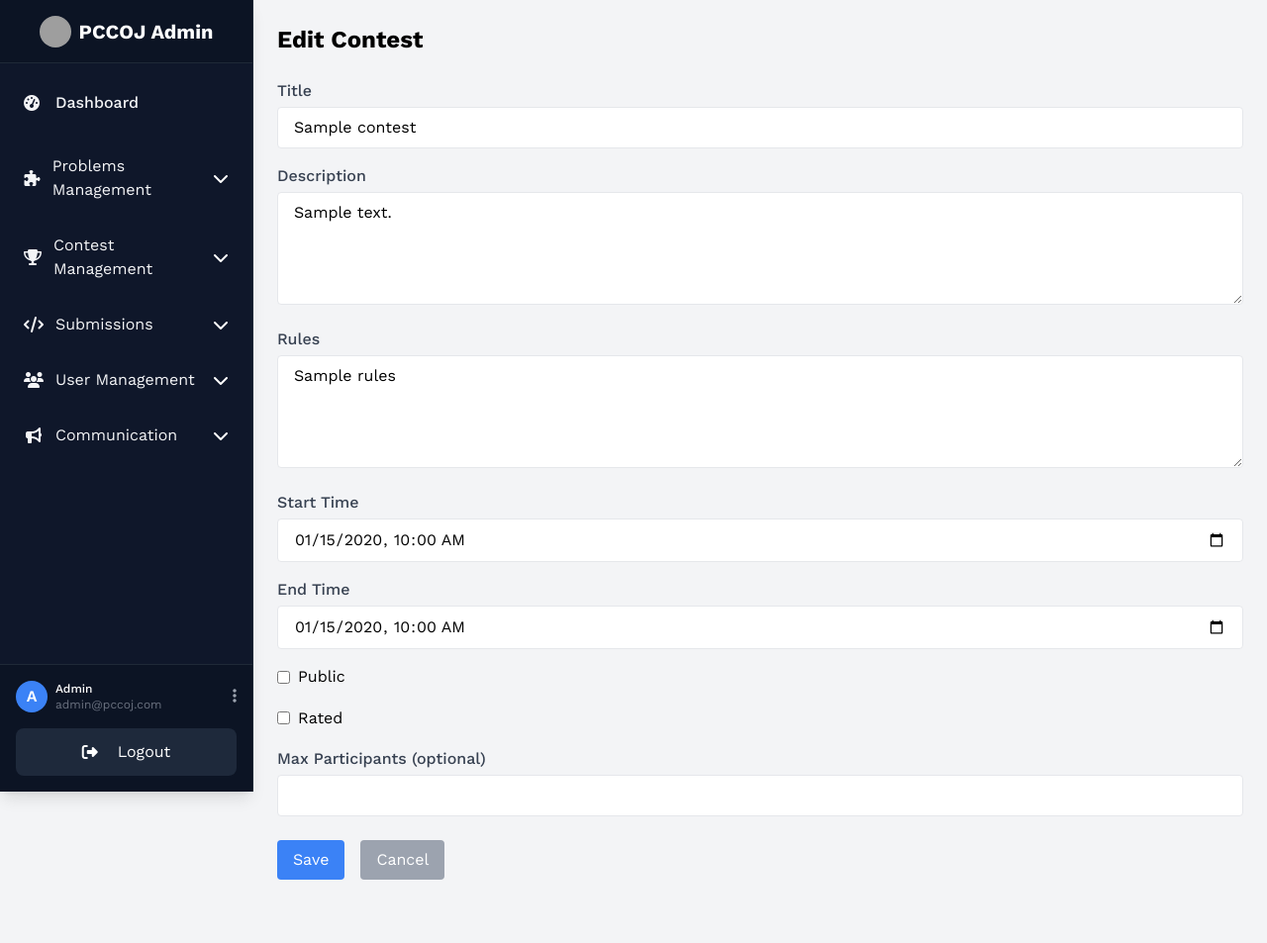
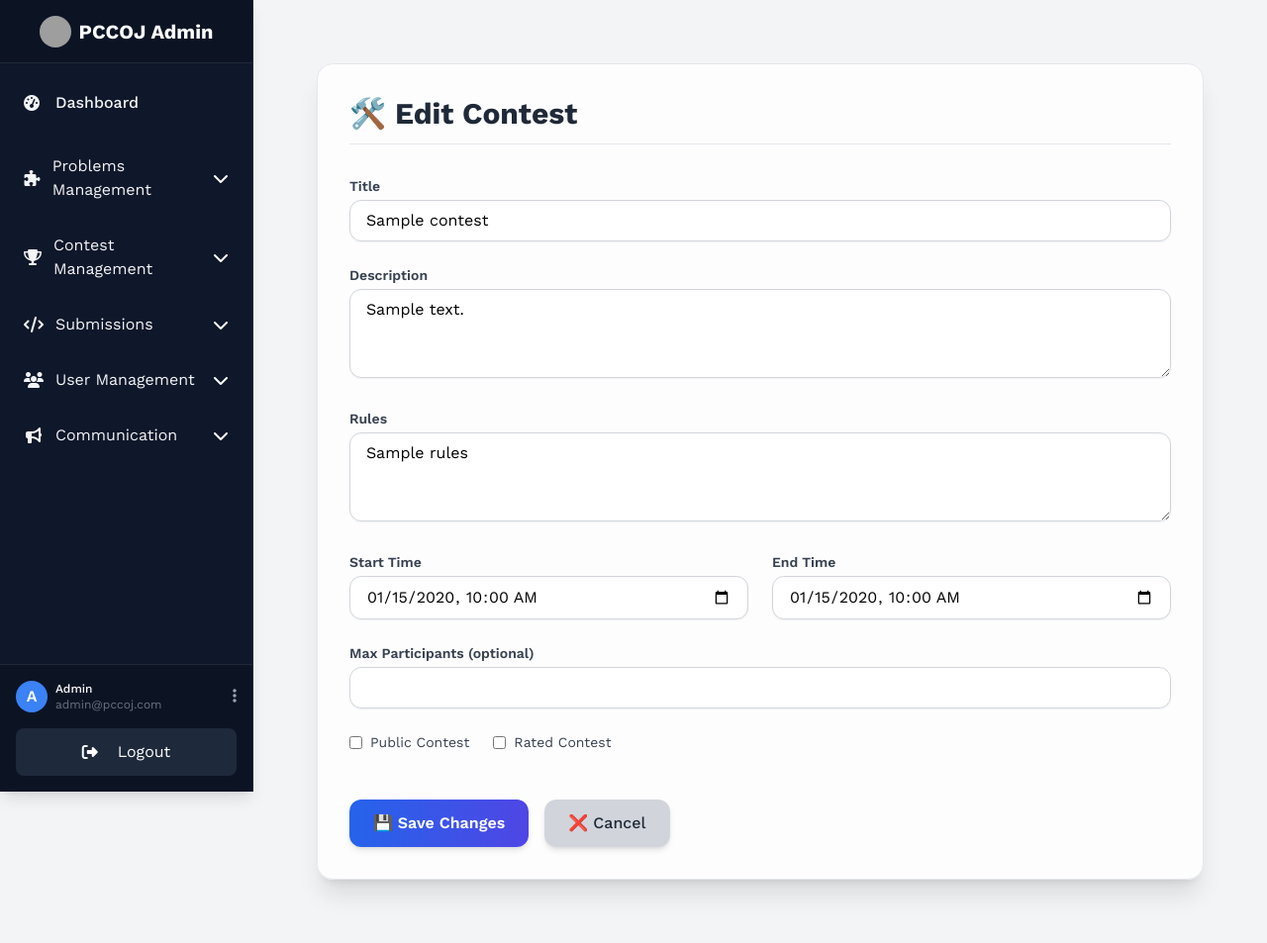
Before and after one commit to yeakiniqra/PCCOJ-An-Online-Judge, a Django app: template backend/templates/contest/editcontest.html in a window 1280 px wide. Shown: the whole page at 99% size. Before the commit the page ends 889 px from the top, so only its background shows below. Run offline with Django 5.2, Linux system fonts and the light colour scheme; the template is opened without the code that fills it: most values are stand-ins (such as "Sample title", 1, 10 or a date in 2020); some libraries are stand-ins or nearby versions; grey boxes are pictures that could not be loaded.

Commit message:
editcontest designing done

```diff
--- a/backend/templates/contest/editcontest.html
+++ b/backend/templates/contest/editcontest.html
@@ -2,58 +2,84 @@
 {% block title %}Edit Contest{% endblock %}
 
 {% block content %}
-<h1 class="text-2xl font-bold mb-6">Edit Contest</h1>
+<div class="px-4 py-10 bg-gray-100 min-h-screen">
+    <div class="bg-white/80 backdrop-blur-md shadow-xl rounded-2xl max-w-4xl mx-auto p-8 border border-gray-200">
+        <h1 class="text-3xl font-bold text-gray-800 mb-8 border-b pb-3">🛠️ Edit Contest</h1>
 
-<form method="POST">
+        <form method="POST" class="space-y-6">
             {% csrf_token %}
 
-    <div class="mb-4">
-        <label class="block text-gray-700 font-medium mb-1">Title</label>
-        <input type="text" name="title" value="{{ contest.title }}" class="w-full border px-4 py-2 rounded" required>
+            <!-- Title -->
+            <div>
+                <label class="block text-sm font-semibold text-gray-700 mb-1">Title</label>
+                <input type="text" name="title" value="{{ contest.title }}"
+                       class="w-full px-4 py-2 rounded-xl border border-gray-300 shadow-sm focus:ring-2 focus:ring-blue-500 focus:outline-none transition duration-200" required>
             </div>
 
-    <div class="mb-4">
-        <label class="block text-gray-700 font-medium mb-1">Description</label>
-        <textarea name="description" class="w-full border px-4 py-2 rounded" rows="4">{{ contest.description }}</textarea>
+            <!-- Description -->
+            <div>
+                <label class="block text-sm font-semibold text-gray-700 mb-1">Description</label>
+                <textarea name="description" rows="3"
+                          class="w-full px-4 py-2 rounded-xl border border-gray-300 shadow-sm focus:ring-2 focus:ring-blue-500 focus:outline-none transition duration-200">{{ contest.description }}</textarea>
             </div>
 
-    <div class="mb-4">
-        <label class="block text-gray-700 font-medium mb-1">Rules</label>
-        <textarea name="rules" class="w-full border px-4 py-2 rounded" rows="4">{{ contest.rules }}</textarea>
+            <!-- Rules -->
+            <div>
+                <label class="block text-sm font-semibold text-gray-700 mb-1">Rules</label>
+                <textarea name="rules" rows="3"
+                          class="w-full px-4 py-2 rounded-xl border border-gray-300 shadow-sm focus:ring-2 focus:ring-blue-500 focus:outline-none transition duration-200">{{ contest.rules }}</textarea>
             </div>
 
-    <div class="mb-4">
-        <label class="block text-gray-700 font-medium mb-1">Start Time</label>
-        <input type="datetime-local" name="start_time" value="{{ contest.start_time|date:'Y-m-d\\TH:i' }}" class="w-full border px-4 py-2 rounded" required>
+            <!-- Start Time -->
+            <div class="grid grid-cols-1 md:grid-cols-2 gap-6">
+                <div>
+                    <label class="block text-sm font-semibold text-gray-700 mb-1">Start Time</label>
+                    <input type="datetime-local" name="start_time" value="{{ contest.start_time|date:'Y-m-d\\TH:i' }}"
+                           class="w-full px-4 py-2 rounded-xl border border-gray-300 shadow-sm focus:ring-2 focus:ring-indigo-500 focus:outline-none transition duration-200" required>
                 </div>
 
-    <div class="mb-4">
-        <label class="block text-gray-700 font-medium mb-1">End Time</label>
-        <input type="datetime-local" name="end_time" value="{{ contest.end_time|date:'Y-m-d\\TH:i' }}" class="w-full border px-4 py-2 rounded" required>
+                <!-- End Time -->
+                <div>
+                    <label class="block text-sm font-semibold text-gray-700 mb-1">End Time</label>
+                    <input type="datetime-local" name="end_time" value="{{ contest.end_time|date:'Y-m-d\\TH:i' }}"
+                           class="w-full px-4 py-2 rounded-xl border border-gray-300 shadow-sm focus:ring-2 focus:ring-indigo-500 focus:outline-none transition duration-200" required>
+                </div>
             </div>
 
-    <div class="mb-4">
+            <!-- Max Participants -->
+            <div>
+                <label class="block text-sm font-semibold text-gray-700 mb-1">Max Participants (optional)</label>
+                <input type="number" name="max_participants" value="{{ contest.max_participants }}"
+                       class="w-full px-4 py-2 rounded-xl border border-gray-300 shadow-sm focus:ring-2 focus:ring-blue-400 focus:outline-none transition duration-200">
+            </div>
+
+            <!-- Checkboxes -->
+            <div class="flex flex-col md:flex-row md:space-x-6 space-y-4 md:space-y-0">
                 <label class="inline-flex items-center">
-            <input type="checkbox" name="is_public" class="mr-2" {% if contest.is_public %}checked{% endif %}>
-            Public
+                    <input type="checkbox" name="is_public" class="accent-blue-600 rounded"
+                           {% if contest.is_public %}checked{% endif %}>
+                    <span class="ml-2 text-gray-700 text-sm">Public Contest</span>
+                </label>
+
+                <label class="inline-flex items-center">
+                    <input type="checkbox" name="is_rated" class="accent-green-600 rounded"
+                           {% if contest.is_rated %}checked{% endif %}>
+                    <span class="ml-2 text-gray-700 text-sm">Rated Contest</span>
                 </label>
             </div>
 
-    <div class="mb-4">
-        <label class="inline-flex items-center">
-            <input type="checkbox" name="is_rated" class="mr-2" {% if contest.is_rated %}checked{% endif %}>
-            Rated
-        </label>
-    </div>
-
-    <div class="mb-6">
-        <label class="block text-gray-700 font-medium mb-1">Max Participants (optional)</label>
-        <input type="number" name="max_participants" value="{{ contest.max_participants }}" class="w-full border px-4 py-2 rounded">
-    </div>
-
-    <div class="flex gap-4">
-        <button type="submit" class="bg-blue-500 hover:bg-blue-600 text-white px-4 py-2 rounded">Save</button>
-        <a href="{% url 'allcontest' %}" class="bg-gray-400 hover:bg-gray-500 text-white px-4 py-2 rounded">Cancel</a>
+            <!-- Action Buttons -->
+            <div class="flex flex-col sm:flex-row sm:gap-4 gap-3 pt-6">
+                <button type="submit"
+                        class="bg-gradient-to-r from-blue-600 to-indigo-600 hover:from-blue-700 hover:to-indigo-700 text-white px-6 py-3 rounded-xl font-semibold transition-all shadow-md">
+                    💾 Save Changes
+                </button>
+                <a href="{% url 'allcontest' %}"
+                   class="bg-gray-300 hover:bg-gray-400 text-gray-800 px-6 py-3 rounded-xl font-medium transition-all shadow-md text-center">
+                    ❌ Cancel
+                </a>
             </div>
         </form>
+    </div>
+</div>
 {% endblock %}
```
Also changed, not shown: backend/db.sqlite3. Lines whose indentation alone changed are shown as unchanged.
